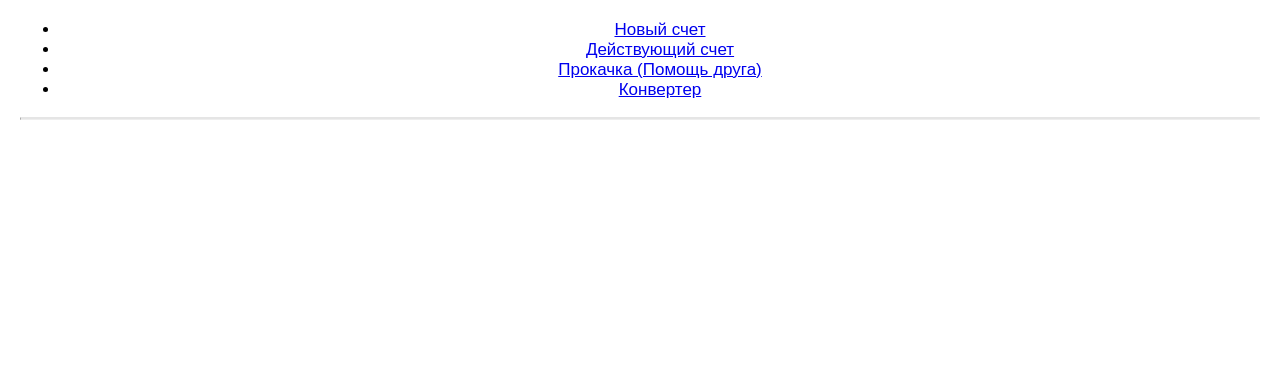
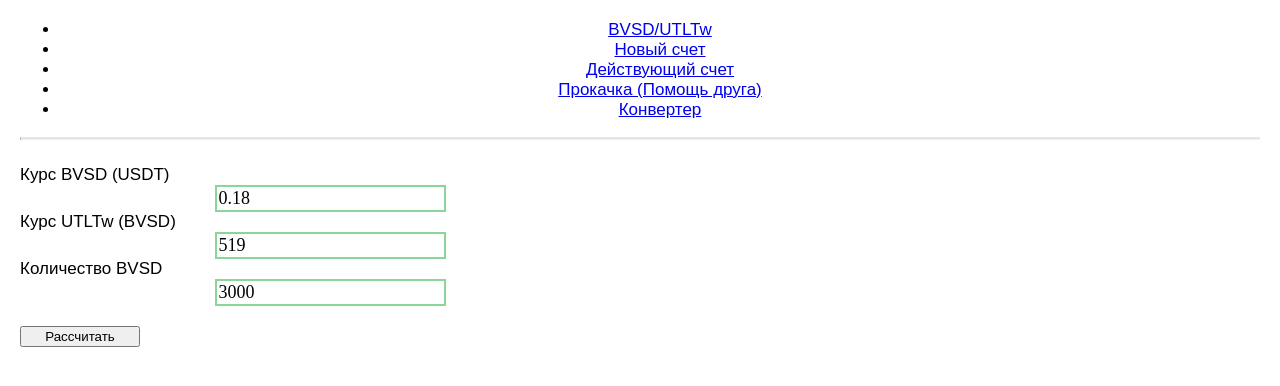
Before and after one commit to vartemiev/vista-calc, a React (Create React App) app: page / in a window 1280 px wide. Shown: the top 386 px of the page. Built offline with nearby package versions, Linux system fonts and the light colour scheme; no server answers; the HTML template or start-up script is replaced by a standard one.

Commit message:
Add functionality for calculating UTLTw count

```diff
--- a/package.json
+++ b/package.json
@@ -18,7 +18,7 @@
     "start": "node_modules/.bin/react-scripts start",
     "build": "node_modules/.bin/react-scripts build",
     "test": "node_modules/.bin/react-scripts test",
-    "eject": "anode_modules/.bin/react-scripts eject",
+    "eject": "node_modules/.bin/react-scripts eject",
     "deploy": "./node_modules/.bin/gh-pages -d build"
   },
   "eslintConfig": {
--- a/src/App.js
+++ b/src/App.js
@@ -2,6 +2,7 @@ import React, { useState, useEffect } from 'react';
 import classNames from 'classnames';
 import './App.css';
 
+import { UTLCalculator } from './pages/UTL';
 import { NewAmount } from './pages/NewAmount';
 import { CurrentAmount } from './pages/CurrentAmount';
 import { Converter } from './pages/Converter';
@@ -12,6 +13,7 @@ import { formatDate } from './utils/helpers';
 export const EURContext = React.createContext(null);
 
 const Tabs = {
+    UTL: 'UTL',
     NEW: 'NEW',
     CURRENT: 'CURRENT',
     LEVERAGE: 'LEVERAGE',
@@ -19,7 +21,7 @@ const Tabs = {
 };
 
 function App() {
-    const [tab, setTab] = useState(Tabs.NEW);
+    const [tab, setTab] = useState(Tabs.UTL);
     const [EURRate, setEURRate] = useState({});
     const [quotationsDate, setQuotationsDate] = useState('');
 
@@ -45,6 +47,17 @@ function App() {
                     </div>
                 )}
                 <ul className="nav nav-pills">
+                    <li className="nav-item">
+                        <a
+                            className={classNames({'nav-link nav-link-sm': true, 'active': tab === Tabs.UTL})}
+                            id="utl"
+                            href="#"
+
+                            onClick={() => setTab(Tabs.UTL)}
+                        >
+                            BVSD/UTLTw
+                        </a>
+                    </li>
                     <li className="nav-item">
                         <a
                             className={classNames({'nav-link nav-link-sm': true, 'active': tab === Tabs.NEW})}
@@ -93,6 +106,8 @@ function App() {
 
                 <hr style={{ borderTop: '2px solid rgba(0,0,0,.1)' }} />
 
+                {tab === Tabs.UTL && <UTLCalculator />}
+
                 {tab === Tabs.NEW && EURRate && quotationsDate && <NewAmount />}
 
                 {tab === Tabs.CURRENT && <CurrentAmount />}
--- /dev/null
+++ b/src/pages/UTL.js
@@ -0,0 +1,111 @@
+import React, { useState, useCallback } from 'react';
+import classNames from 'classnames';
+
+import { isValidNumber } from '../utils/helpers';
+
+const USDT_FEE_RATE = 0.02;
+const UTLTW_FEE_RATE = 0.07;
+
+const calculateResult = (bvsdRate, utltwRate, bvsdCount) => {
+    const ultlwFee = +(utltwRate * UTLTW_FEE_RATE).toFixed(2);
+
+    const usdtFee = +(ultlwFee * (1 + USDT_FEE_RATE) / bvsdRate).toFixed(2);
+
+    const utltwCount = Math.floor((bvsdCount / (utltwRate + usdtFee)) * 100) / 100;
+
+    const totalBvsdFee = +(utltwCount * usdtFee).toFixed(2);
+
+    return {
+        utltwCount,
+        totalBvsdFee,
+        leftOver: +(bvsdCount - (utltwCount * utltwRate) - totalBvsdFee).toFixed(2),
+    }
+};
+
+export const UTLCalculator = () => {
+    const [bvsdRate, setBvsdRate] = useState(0.18);
+    const [utltwRate, setUtltwRate] = useState(519);
+    const [bvsdCount, setBvsdCount] = useState(3000);
+    const [result, setResult] = useState(null);
+
+    const onChange = useCallback(
+        (setter) => (e) => {
+            if (isValidNumber(e.target.value)) {
+                setter(e.target.value);
+            }
+        },
+        []
+    );
+
+    const onCalculateResult = useCallback(
+        () => {
+            setResult(calculateResult(+bvsdRate, +utltwRate, +bvsdCount));
+        },
+        [bvsdCount, bvsdRate, utltwRate]
+    );
+
+    return (
+        <div className="tab-content">
+            <div className="input-container">
+                <label style={{ width: '100%' }}>
+                    <div className="input-container__label">Курс BVSD (USDT)</div>
+                    <input
+                        type="text"
+                        className={classNames('form-control form-input')}
+                        autoComplete="off"
+
+                        value={bvsdRate}
+                        onChange={onChange(setBvsdRate)}
+                    />
+                </label>
+                <label style={{ width: '100%' }}>
+                    <div className="input-container__label">Курс UTLTw (BVSD)</div>
+                    <input
+                        type="text"
+                        className={classNames('form-control form-input')}
+                        autoComplete="off"
+
+                        value={utltwRate}
+                        onChange={onChange(setUtltwRate)}
+                    />
+                </label>
+                <label style={{ width: '100%' }}>
+                    <div className="input-container__label">Количество BVSD</div>
+                    <input
+                        type="text"
+                        className={classNames('form-control form-input')}
+                        autoComplete="off"
+
+                        value={bvsdCount}
+                        onChange={onChange(setBvsdCount)}
+                    />
+                </label>
+
+            </div>
+
+            <button className="btn btn-success calc-btn" onClick={onCalculateResult}>
+                Рассчитать
+            </button>
+
+            {result && (
+                <div className="leverage-result">
+                    <div>
+                        <div>Количество доступных UTLTw:</div>
+                        <div className="digit">{result.utltwCount}</div>
+                    </div>
+
+                    <div>
+                        <div>Комиссия за покупку UTLTw (BVSD):</div>
+                        <div className="digit">{result.totalBvsdFee}</div>
+                    </div>
+
+                    <div>
+                        <div>Остаток на счетe (BVSD):</div>
+                        <div className="digit">{result.leftOver}</div>
+                    </div>
+                </div>
+            )}
+
+        </div>
+    )
+}
```
Also changed, not shown: 1 other file (tests, documents, lock files or other folders).
